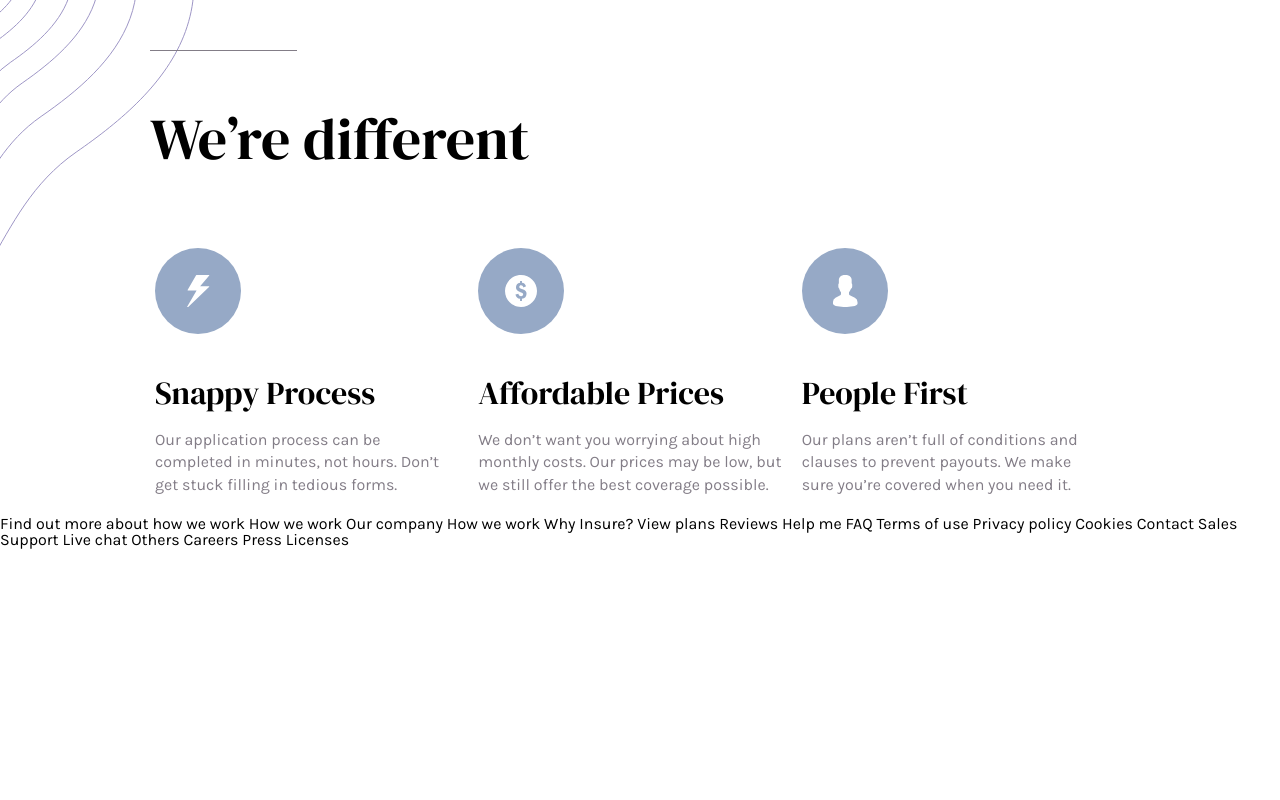
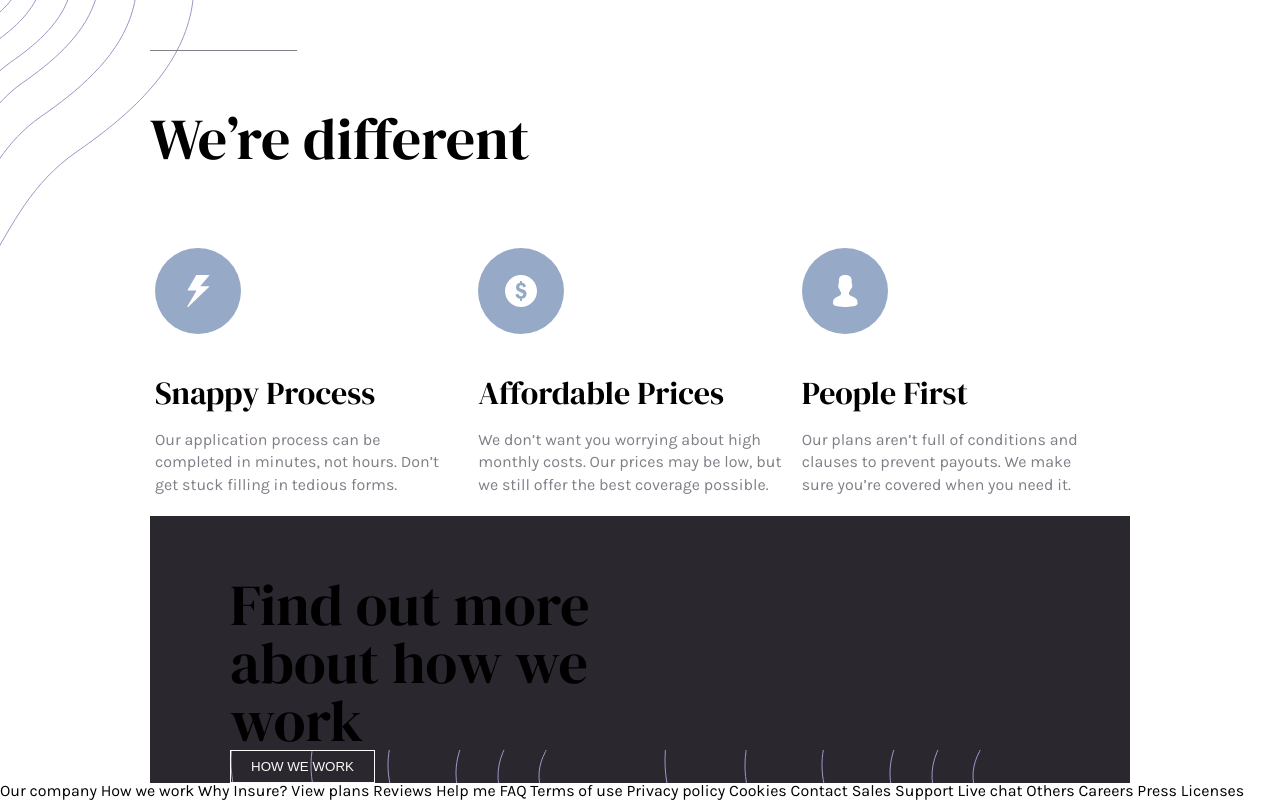
Before and after one commit to CorbicBojana/JS7, a website: page dist/index.html in a window 1280 px wide. Shown: the part 1030-1830 px from the top of the page. Before the commit the page ends 1579 px from the top, so only its background shows below. Drawn offline with Linux system fonts and the light colour scheme.

Commit message:
add work div

```diff
--- a/app/scss/main.scss
+++ b/app/scss/main.scss
@@ -188,5 +188,25 @@ html {
     }
   }
 
+  // WORK
+  .work {
+    background-color: $very-dark-violet;
+    padding: 0 8rem;
+
+    h1 {
+      width: 50%;
+      display: inline-block;
+
+      &:after {
+        background-color: $very-dark-violet;
+      }
+    }
+
+    .button-holder {
+      background-image: url(../../dist/images/bg-pattern-how-we-work-desktop.svg);
+    }
+
+  }
+
 
   @import "media";
```
Also changed, not shown: dist/css/main.css, dist/css/main.min.css, dist/index.html.
